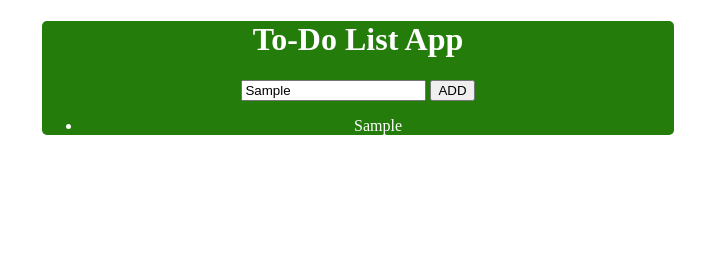
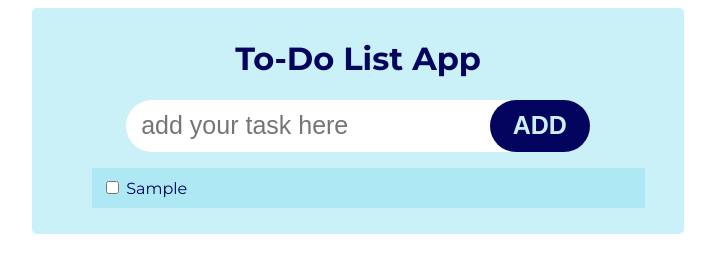
Before and after one commit to imeldrich/to-do-list-app, a plain HTML site: page index.html in a window 1280 px wide. Both pictures are taken after typing "Sample" into the empty fields and a click on the button "ADD". Shown: the whole page, without its empty margins (282-997 px from the left). Drawn offline with Linux system fonts and the light colour scheme.

Commit message:
add styling and functions

```diff
--- a/index.html
+++ b/index.html
@@ -4,6 +4,9 @@
     <meta charset="UTF-8">
     <meta name="viewport" content="width=device-width, initial-scale=1.0">
     <link rel="stylesheet" href="style.css">
+    <link rel="preconnect" href="https://fonts.googleapis.com">
+    <link rel="preconnect" href="https://fonts.gstatic.com" crossorigin>
+    <link href="https://fonts.googleapis.com/css2?family=Montserrat:ital,wght@0,100..900;1,100..900&display=swap" rel="stylesheet">
     <title>To-Do List</title>
 </head>
 <body>
--- a/script.js
+++ b/script.js
@@ -1,23 +1,33 @@
 const add = document.getElementById("add-btn");
 const input = document.getElementById("input-el");
 const ulEl = document.getElementById("ul-el");
+const checkbox = document.querySelectorAll("input[type='checkbox']");
 const taskFromLocalStorage = JSON.parse(localStorage.getItem("task"));
 
 let tasks = [];
+let index = ""
 
 // add task to the list
 add.addEventListener("click", function() {
+    if (input.value) {
     tasks.push(input.value);
     localStorage.setItem("task", JSON.stringify(tasks));
+    input.value = "";
     renderTasks();
+    }
 });
 
 // render tasks to the page
 function renderTasks() {
     let taskLog = "";
     for (let i = 0; i < tasks.length; i++) {
-        taskLog += `<li>${tasks[i]}</li>`;
-    }
+    index = tasks[i];
+    taskLog += `
+    <li>
+        <input type="checkbox" id="${tasks[i]}" class="checkbox"/>
+        <label for="${tasks[i]}">${tasks[i]}</label>
+    </li>`;
+}
     ulEl.innerHTML = taskLog;
 }
 
@@ -26,3 +36,9 @@ if (taskFromLocalStorage) {
     tasks = taskFromLocalStorage;
     renderTasks();
 }
+
+// if (index) {
+//         tasks.splice(index, 1);
+//         localStorage.setItem("task", JSON.stringify(tasks));
+//         renderTasks();
+//     }
--- a/style.css
+++ b/style.css
@@ -1,11 +1,51 @@
 body {
     text-align: center;
-    color: white;
+    color: #03045e;
+    font-family: "Montserrat", sans-serif;
 }
 
 .container {
-    background-color: rgb(36, 124, 10);
+    background-color: #caf0f8;
     width: 50%;
     margin: auto;
     border-radius: 5px;
+    padding: 10px;
 }
+
+#input-el {
+    width: 70%;
+    height: 50px;
+    font-size: 25px;
+    padding-left: 15px;
+    border-radius: 100px;
+    border: none;
+}
+
+#input-el:focus {
+    outline: none;
+}
+
+#add-btn {
+    cursor: pointer;
+    height: 52px;
+    width: 100px;
+    border-radius: 100px;
+    font-size: 25px;
+    margin-left: -100px;
+    color: #caf0f8;
+    background-color: #03045e;
+    border: none;
+    font-weight: bold;
+}
+
+ul {
+    list-style-type: none;
+}
+
+li {
+    text-align: left;
+    background-color: #ade8f4;
+    margin: 10px;
+    padding: 10px;
+    width: 90%;
+}
```
